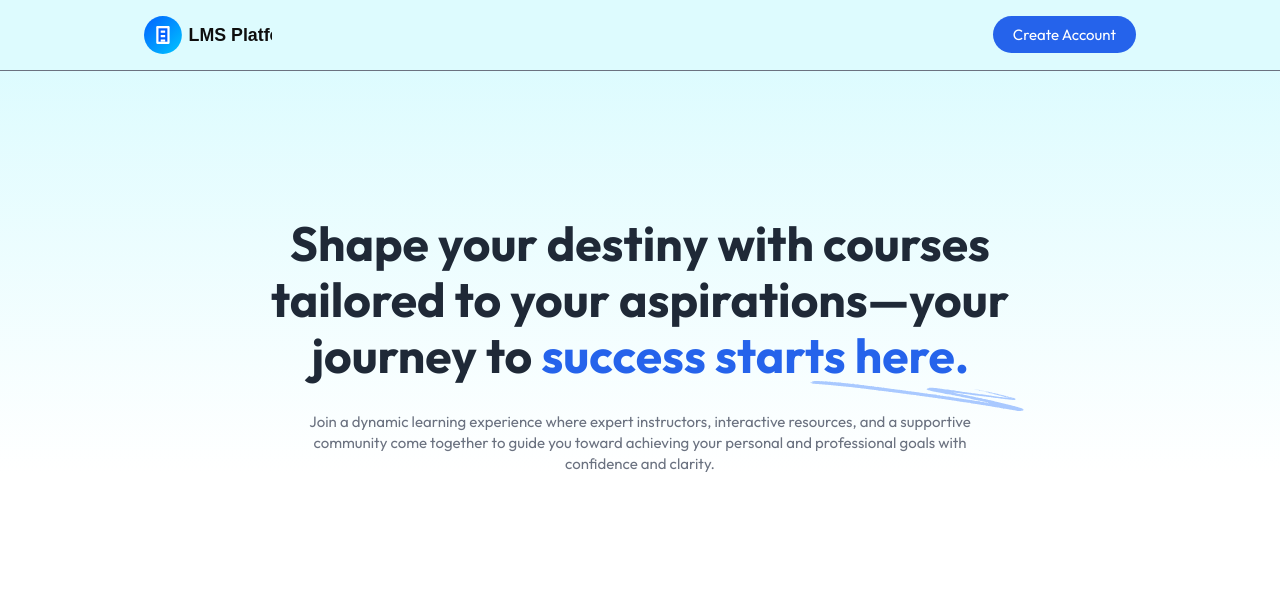
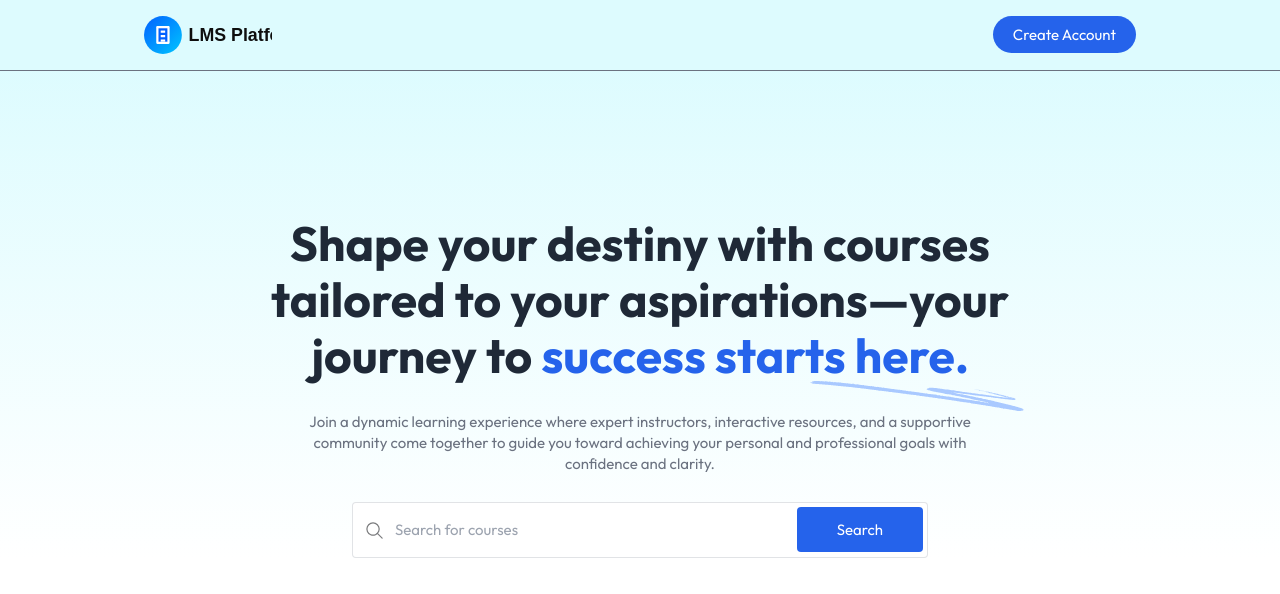
Before and after one commit to Rashid-C/LMS-React, a React (Vite) app in the folder cliend/: page / in a window 1280 px wide. Shown: the top 594 px of the page. Built offline with nearby package versions, Linux system fonts and the light colour scheme; no server answers.

Commit message:
Logic added search functionality

```diff
--- a/cliend/src/components/student/Hero.jsx
+++ b/cliend/src/components/student/Hero.jsx
@@ -1,4 +1,5 @@
 import { assets } from "../../assets/assets";
+import SearchBar from "./SearchBar";
 
 const Hero = () => {
   return (
@@ -24,6 +25,7 @@
         Learn with experts, interactive tools, and a supportive community to
         achieve your goals with confidence.
       </p>
+      <SearchBar />
     </div>
   );
 };
--- a/cliend/src/components/student/SearchBar.jsx
+++ b/cliend/src/components/student/SearchBar.jsx
@@ -1,8 +1,40 @@
+import { useNavigate } from "react-router-dom";
+import { assets } from "../../assets/assets";
+import { useState } from "react";
 
-const SearchBar = () => {
+const SearchBar = ({ data }) => {
+  const navigate = useNavigate();
+  const [input, setInput] = useState(data ? data : "");
+
+  const onSearchHandler = (e) => {
+    e.preventDefault();
+    navigate("/course-list/" + input);
+  };
   return (
-    <div>SearchBar</div>
-  )
-}
+    <form
+      onSubmit={onSearchHandler}
+      className="max-w-xl w-full md:h-14 h-12 flex items-center bg-white border border-gray-500/20 rounded"
+    >
+      <img
+        src={assets.search_icon}
+        alt="search_icon"
+        className="md:w-auto w-10 px-3"
+      />
+      <input
+        onChange={(e) => setInput(e.target.value)}
+        value={input}
+        type="text"
+        placeholder="Search for courses"
+        className="w-full h-full outline-none text-gray-500/80"
+      />
+      <button
+        type="submit"
+        className="bg-blue-600 rounded text-white md:px-10 px-7 md:py-3 py-2 mx-1"
+      >
+        Search
+      </button>
+    </form>
+  );
+};
 
-export default SearchBar
+export default SearchBar;
```
